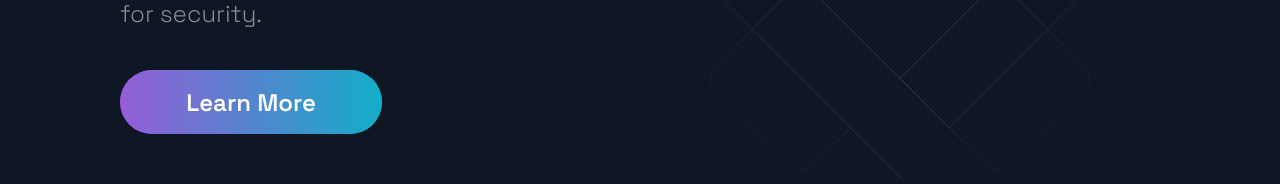
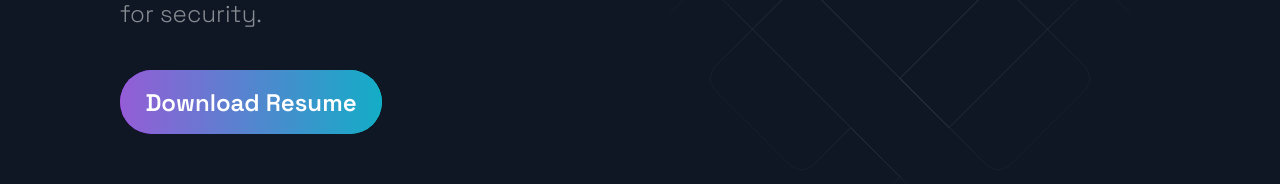
Before and after one commit to sagarsubedi/portfolio_next, a Next.js app: page / in a window 1280 px wide. Shown: the part 392-576 px from the top of the page. Built offline with nearby package versions, Linux system fonts and the light colour scheme.

Commit message:
feat: added download resume

```diff
--- a/src/components/Hero/Hero.js
+++ b/src/components/Hero/Hero.js
@@ -1,6 +1,7 @@
 import React from 'react';
 
 import { Section, SectionText, SectionTitle } from '../../styles/GlobalComponents';
+import { LinkItem } from '../Footer/FooterStyles';
 import Button from '../../styles/GlobalComponents/Button';
 import { LeftSection } from './HeroStyles';
 
@@ -16,7 +17,9 @@ const Hero = (props) => (
         I am a software engineer/web developer with a passion for security.
       </SectionText>
 
-      <Button onClick={() => window.location = 'https://google.com'}>Learn More</Button>
+      <Button>
+        <a href="resume.docx" download style={{color: "white"}}>Download Resume</a>
+      </Button>
     </LeftSection>
   </Section>
 );
```
Also changed, not shown: 1 other file (tests, documents, lock files or other folders).
